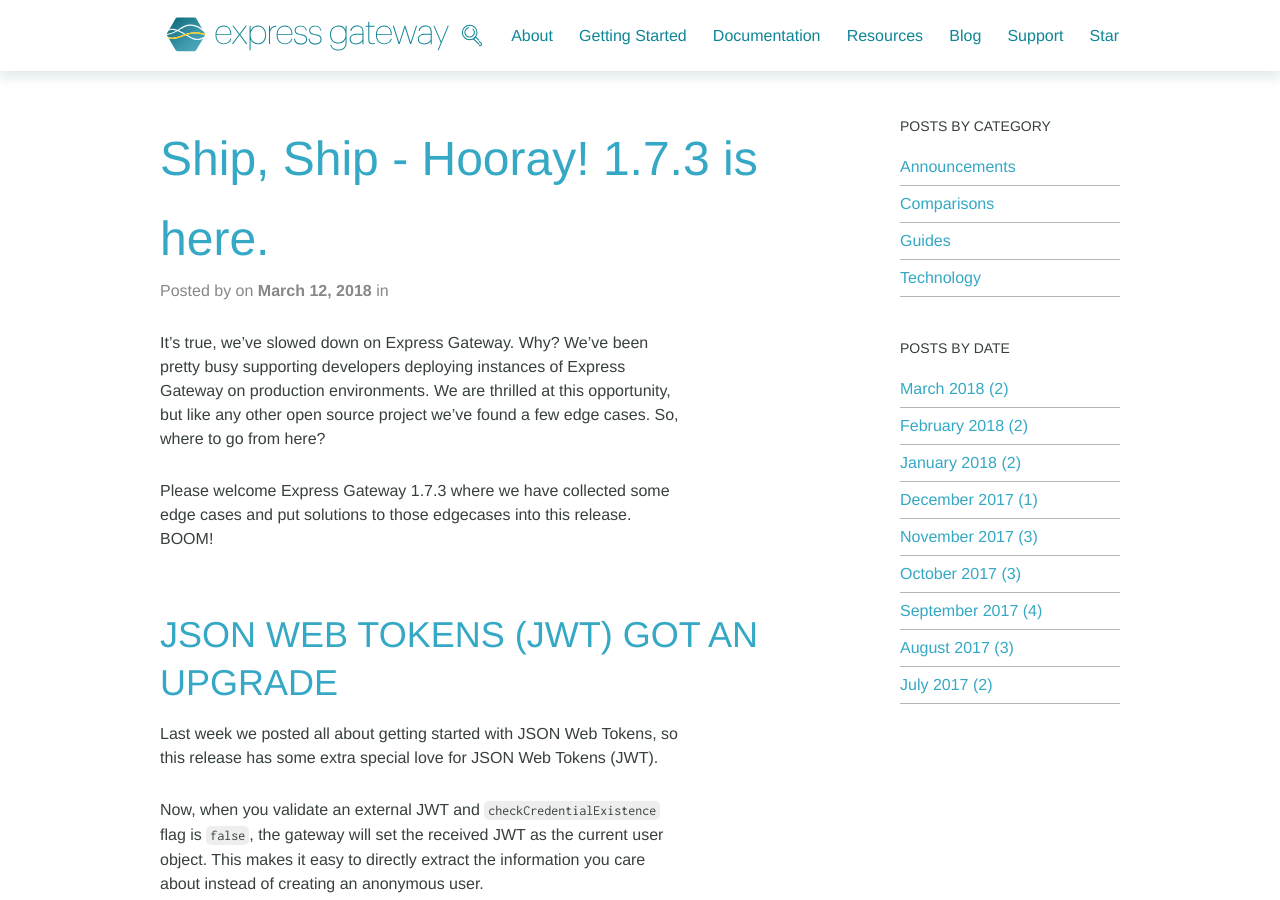
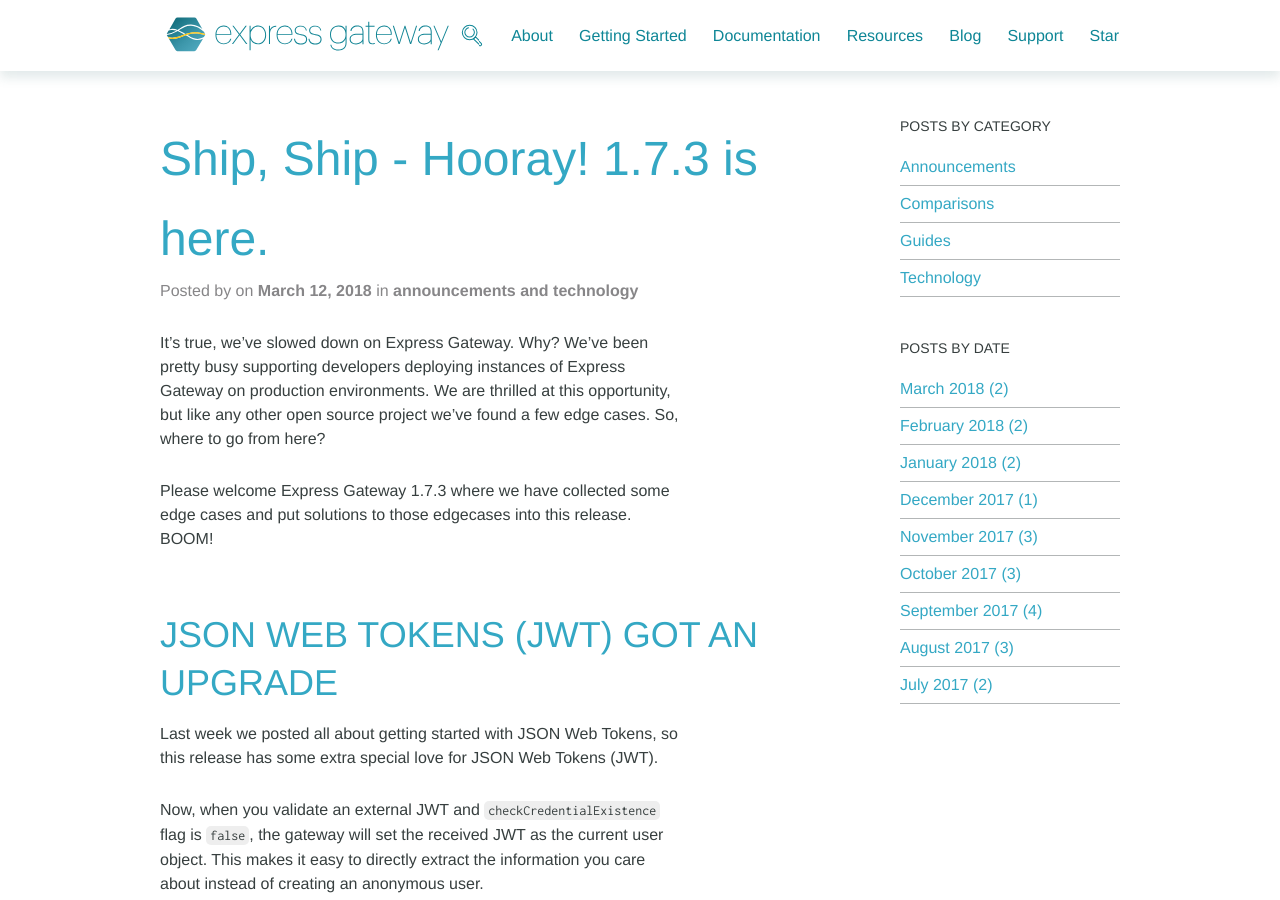
Before and after one commit to ExpressGateway/express-gateway.io, a Jekyll site: the page built from _posts/2018-03-12-express API gateway update 03112018.markdown, in a window 1280 px wide and 900 px high. Built offline with Jekyll 4.4.1, drawn with Linux system fonts in a browser that asks for light colours; nearby versions of some CDN libraries; some web fonts are replaced; comment, search, counter and statistics services are not loaded; some of the changed lines change nothing that is shown.

Commit message:
Updated Express Api Gateway Update 03112018

```diff
--- a/_posts/2018-03-12-express API gateway update 03112018.markdown
+++ b/_posts/2018-03-12-express API gateway update 03112018.markdown
@@ -1,6 +1,16 @@
 ---
 title: Ship, Ship - Hooray! 1.7.3 is here.
 date: 2018-03-12 05:31:00 Z
+categories:
+- announcements
+- technology
+tags:
+- JSON Schema Support
+- JSON
+- environment variables
+- JSON Web Tokens
+- API Gateway
+- Redis
 layout: post
 ---
 
```
